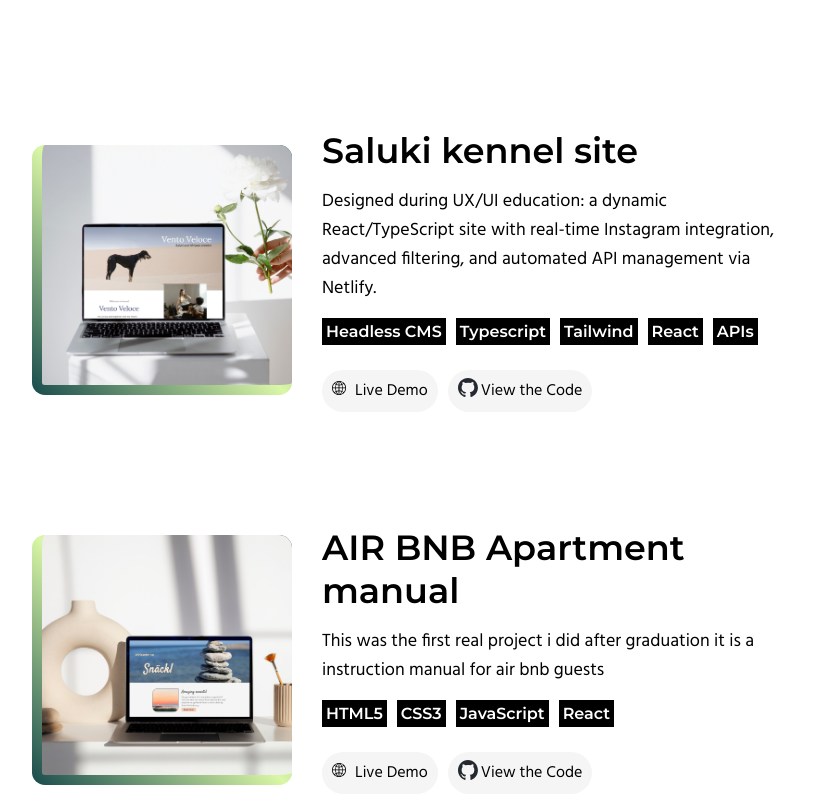
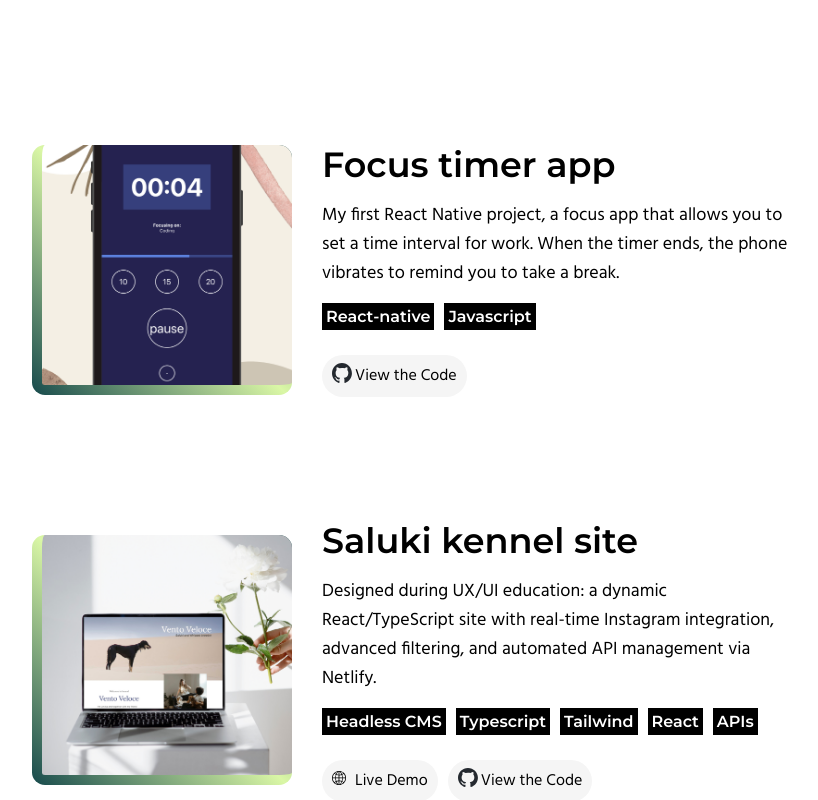
Before and after one commit to SVMaxica/project-portfolio, a React (Vite) app: page / in a window 1280 px wide. Shown: the part 1480-2280 px from the top of the page, without its empty margins (208-1026 px from the left). Built offline with nearby package versions, Linux system fonts and the light colour scheme.

Commit message:
added FocusTime to projects

```diff
--- a/projects.json
+++ b/projects.json
@@ -1,5 +1,15 @@
 {
     "projects": [
+      {
+        "name": "Focus timer app",
+        "description": "My first React Native project, a focus app that allows you to set a time interval for work. When the timer ends, the phone vibrates to remind you to take a break.",
+        "image": "/images/FocusTime.png",
+        "tags": [
+          "React-native",
+          "Javascript"
+        ],
+        "github": "https://github.com/SVMaxica/focusTime"
+      },
       {
         "name": "Saluki kennel site",
         "description": "Designed during UX/UI education: a dynamic React/TypeScript site with real-time Instagram integration, advanced filtering, and automated API management via Netlify.",
@@ -17,7 +27,7 @@
       },
       {
         "name": "AIR BNB Apartment manual",
-        "description": "This was the first real project i did after graduation it is a instruction manual for air bnb guests",
+        "description": "This website provides information for an Airbnb apartment, including instructions, house rules, and recommendations for attractions and activities to enjoy during your stay.",
         "image": "/images/mockupairbnbmanual.png",
         "tags": [
           "HTML5",
--- a/src/components/projects/Projects.jsx
+++ b/src/components/projects/Projects.jsx
@@ -23,12 +23,14 @@ export const Projects = forwardRef((props, ref) => {
             ))}
           </div>
           <div className="project-buttons">
+            {project.netlify && ( // Visa bara om netlify finns
               <Buttons
                 type="live-demo"
                 text="Live Demo"
                 icon={<img src={LiveDemoIcon} alt="Live demo icon" />}
                 href={project.netlify}
               />
+            )}
             <Buttons
               type="view-code"
               text="View the Code"
```
Also changed, not shown: public/images/FocusTime.png (added). Lines whose indentation alone changed are shown as unchanged.
